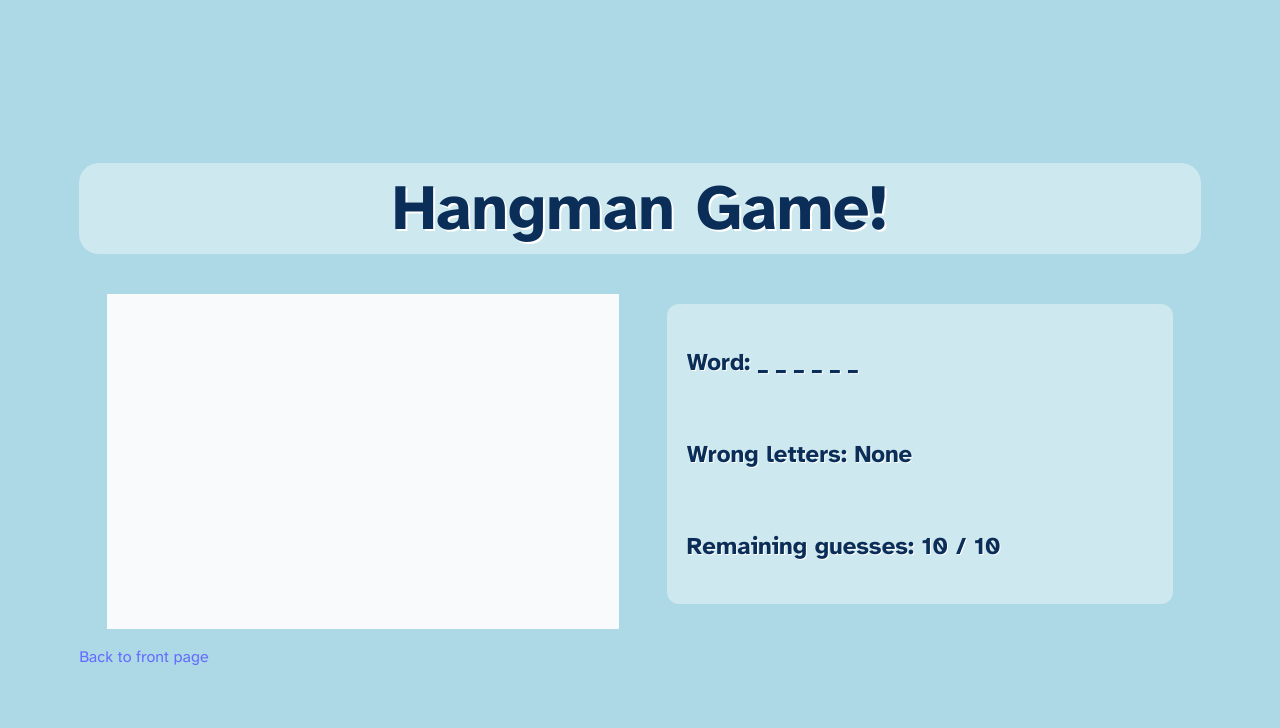
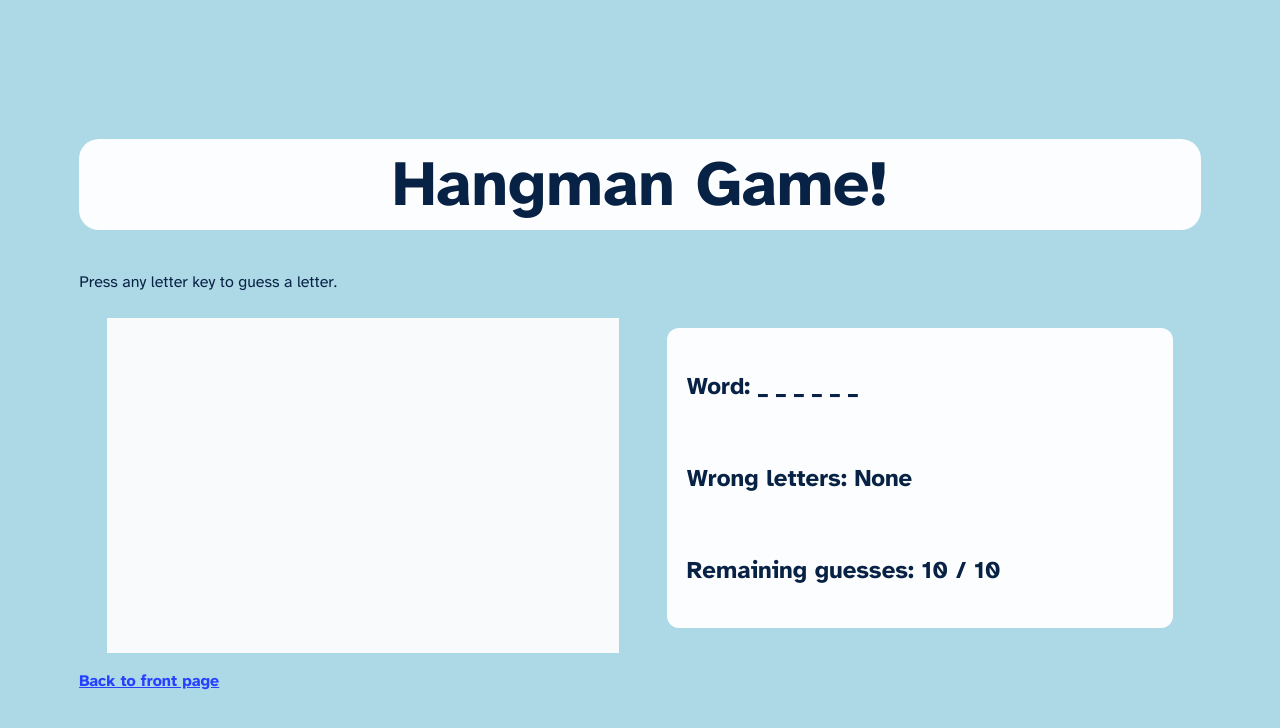
Before and after one commit to emmahaggren/accessible-minigames, a React (Vite) app: page /hangman-game in a window 1280 px wide. Shown: the top 728 px of the page. Built offline with nearby package versions, Linux system fonts and the light colour scheme; no server answers.

Commit message:
Fixed contrast issues and added aria-live

```diff
--- a/src/hangman-game/hang-man.css
+++ b/src/hangman-game/hang-man.css
@@ -2,11 +2,11 @@
   .title-text {
     font-size: 4rem;
     font-weight: 700;
-    color: #0a2e57;
+    color: #072245;
     text-shadow: 2px 2px 0px #ffffff;
     text-align: center;
     margin: 0 auto 40px auto;
-    background-color: rgba(255, 255, 255, 0.4);
+    background-color: rgba(255, 255, 255, 0.95);
     padding: 10px 20px;
     border-radius: 20px;
   }
@@ -35,9 +35,9 @@
   .textContainer{
     font-size: 1.5rem;
     font-weight: 600;
-    color: #0a2e57;
+    color: #072245;
     text-shadow: 1px 1px 0px #ffffff;
-    background-color: rgba(255, 255, 255, 0.4);
+    background-color: rgba(255, 255, 255, 0.95);
     padding: 16px 20px;
     border-radius: 12px;
   text-align: left;
@@ -47,6 +47,26 @@
     display: flex;
     flex-direction: column;
     gap: 8px;
+  }
+
+  /* visually-hidden helper for screen-reader-only content */
+  .sr-only {
+    position: absolute;
+    width: 1px;
+    height: 1px;
+    padding: 0;
+    margin: -1px;
+    overflow: hidden;
+    clip: rect(0, 0, 0, 0);
+    white-space: nowrap;
+    border: 0;
+  }
+
+  .instructions {
+    margin-top: 12px;
+    margin-bottom: 8px;
+    font-size: 1rem;
+    color: #072245;
   }
 
   @media (max-width: 700px) {
@@ -66,15 +86,15 @@
       min-width: 0;
     }
   }
-/* Dark transparent background covering the whole screen */
+
 .overlay {
     position: fixed;
-    inset: 0; /* top:0; right:0; bottom:0; left:0 */
+    inset: 0;
     background: rgba(0, 0, 0, 0.4);
     display: flex;
-    justify-content: center;  /* center horizontally */
-    align-items: flex-start;  /* align at the top */
-    padding-top: 40px;        /* distance from top */
+    justify-content: center;
+    align-items: flex-start;
+    padding-top: 40px;
     z-index: 9999;
   }
 
@@ -91,11 +111,11 @@
   .popup h2 {
     margin: 0 0 10px;
     font-size: 1.4rem;
-    color: #000; /* make sure it's visible */
+    color: #000;
   }
   .popup p {
     margin-top: 12px;
     font-size: 1.2rem;
-    color: black;        /* make sure text is visible */
-    text-align: center;  /* optional, looks nicer */
+    color: black;
+    text-align: center;
   }
--- a/src/hangman-game/hangman-game.jsx
+++ b/src/hangman-game/hangman-game.jsx
@@ -205,9 +205,21 @@ export default function HangmanGame() {
 
   return (
     <main style={{ padding: 20 }}>
-      <h1 className="title-text" tabIndex="0">
+      <h1 className="title-text" tabIndex="0" aria-describedby="hangman-instructions">
         Hangman Game!
       </h1>
+
+      {/* Visible instructions for sighted users and referenced by aria-describedby */}
+      <p id="hangman-instructions" className="instructions">
+        Press any letter key to guess a letter.
+      </p>
+
+      {/* Live region for screen readers: announces the last guess and win/lose state */}
+      <div aria-live="polite" aria-atomic="true" className="sr-only">
+        {playState === 'won' && `You won! The word was ${secretWord}.`}
+        {playState === 'lost' && `You lost. The word was ${secretWord}.`}
+        {lastGuess && playState === 'playing' && `${lastGuess.type === 'correct' ? 'Correct' : 'Wrong'}: ${lastGuess.letter}`}
+      </div>
 
       <div className="container">
         <img
--- a/src/index.css
+++ b/src/index.css
@@ -1,5 +1,4 @@
 :root {
-  /* Use Atkinson Hyperlegible as the primary font for better legibility */
   font-family: 'Atkinson Hyperlegible', system-ui, Avenir, Helvetica, Arial, sans-serif;
   line-height: 1.5;
   font-weight: 400;
@@ -15,12 +14,12 @@
 }
 
 a {
-  font-weight: 500;
-  color: #646cff;
-  text-decoration: inherit;
+  font-weight: 600;
+  color: var(--link-color, #00377f);
+  text-decoration: underline;
 }
 a:hover {
-  color: #535bf2;
+  color: #2b46ff;
 }
 
 body {
@@ -61,6 +60,7 @@ button:focus-visible {
   :root {
     color: #213547;
     background-color: #ffffff;
+    --link-color: #2742ff;
   }
   a:hover {
     color: #747bff;
@@ -69,3 +69,16 @@ button:focus-visible {
     background-color: #f9f9f9;
   }
 }
+
+.bg-pale-blue {
+  background-color: #ADD8E6;
+  color: #072245;
+}
+.bg-pale-blue a {
+  color: #072245;
+  font-weight: 600;
+  text-decoration: underline;
+}
+
+.text-on-pale { color: #072245 !important; }
+.text-on-pale a { color: #072245 !important; text-decoration: underline; }
```
Also changed, not shown: 1 other file (tests, documents, lock files or other folders).
